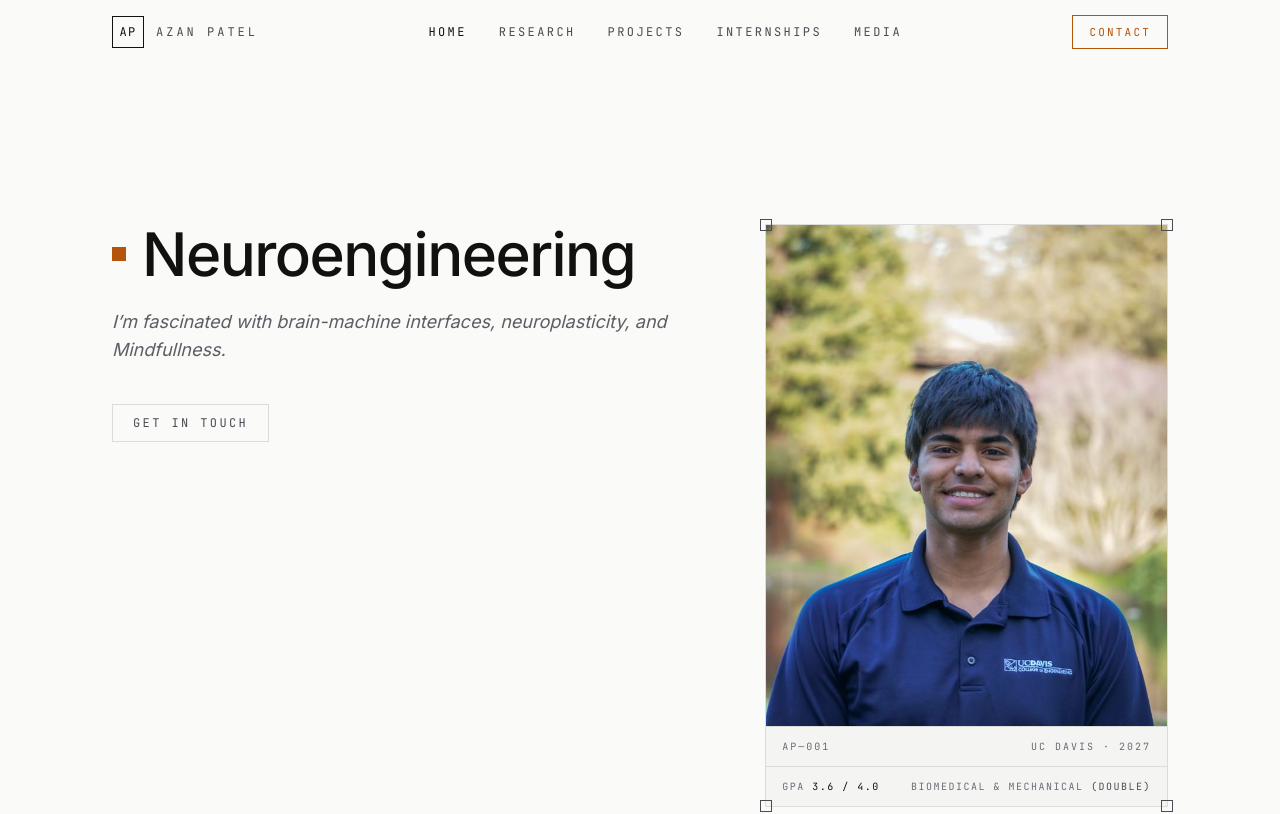
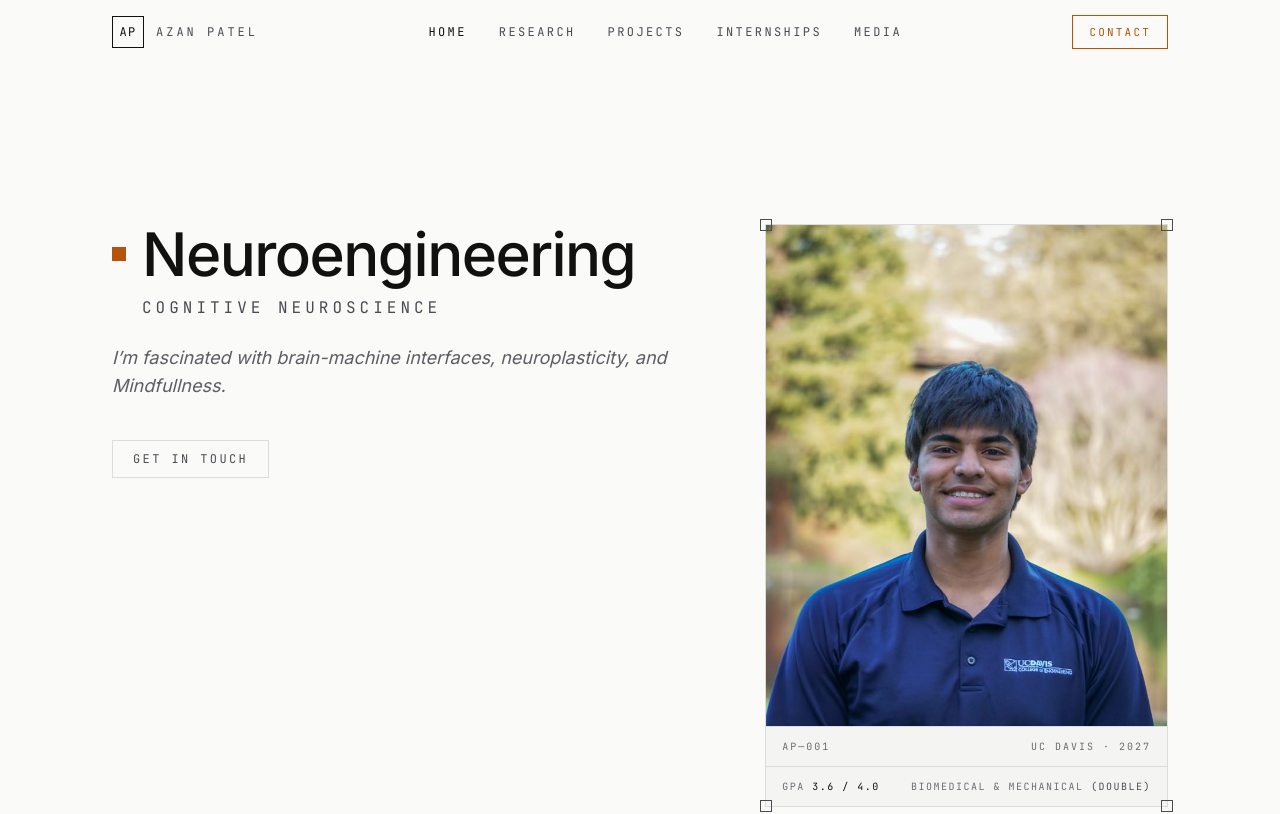
Before and after one commit to Azanpatel1/Azan-Portfolio, a React (Vite) app in the folder Azanpatel.com/: page / in a window 1280 px wide. Shown: the top 814 px of the page. Built offline with nearby package versions, Linux system fonts and the light colour scheme.

Commit message:
Add Cognitive Neuroscience subheading under the hero headline
Co-Authored-By: Claude Fable 5.1 <noreply@anthropic.com>
Claude-Session: https://claude.ai/code/session_01LbEjFzaSA9n6gQRLDv7E3h

```diff
--- a/Azanpatel.com/src/components/home/Hero.tsx
+++ b/Azanpatel.com/src/components/home/Hero.tsx
@@ -26,6 +26,9 @@ const Hero = () => {
               <span className="w-3 h-3 sm:w-3.5 sm:h-3.5 shrink-0 bg-accent" aria-hidden="true" />
               Neuroengineering
             </h1>
+            <p className="mt-3 pl-7 sm:pl-[30px] font-mono text-sm sm:text-base uppercase tracking-[0.25em] text-text-muted">
+              Cognitive Neuroscience
+            </p>
 
             <p className="mt-6 text-text-muted/90 text-base sm:text-lg italic max-w-xl leading-relaxed">
               I&rsquo;m fascinated with brain-machine interfaces, neuroplasticity, and Mindfullness.
```
